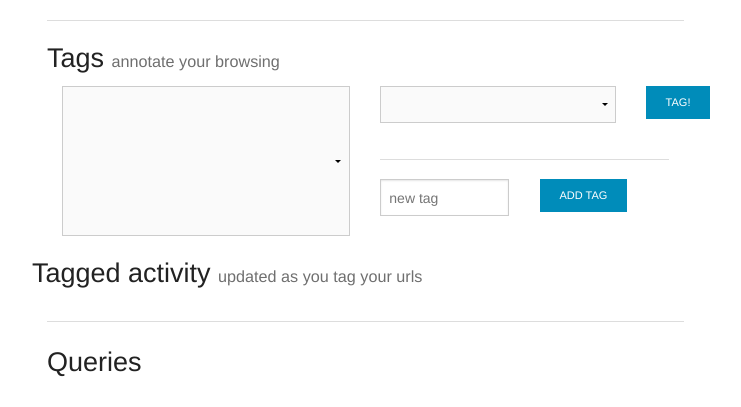
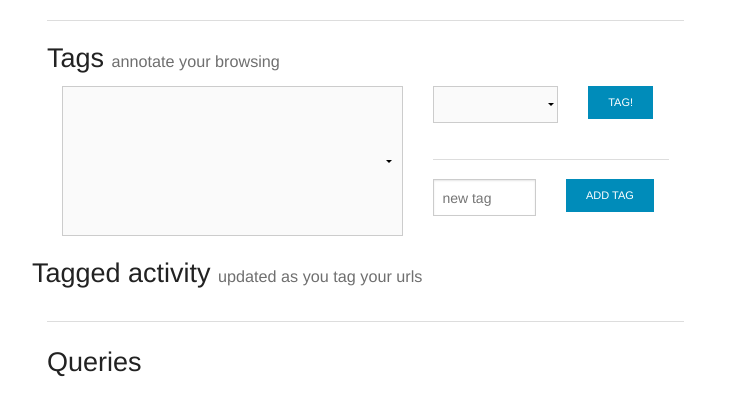
Before and after one commit to ucn-eu/ucnviz, a Flask app: page / in a window 1280 px wide. Shown: the part 587-994 px from the top of the page, without its empty margins (108-849 px from the left). Run offline with Flask 2, Linux system fonts and the light colour scheme; lists and menus that the app fills with data are empty.

Commit message:
add tags to tag selction

```diff
--- a/static/js/my/webgraph2.js
+++ b/static/js/my/webgraph2.js
@@ -68,6 +68,7 @@ define(['jquery','ajaxservice', 'knockout','moment','flotr', 'flot', 'flottime',
 			depth(0);
 			selectedhost(host);
 			parameters[0] = {host: selectedhost(), bin:60*60*24};
+			urlsfortagging([]);
 			ajaxservice.ajaxGetJson('summary',parameters[0], renderroot);
 			ajaxservice.ajaxGetJson('activity',{host: selectedhost()}, renderactivity);
 		},
@@ -181,12 +182,15 @@ define(['jquery','ajaxservice', 'knockout','moment','flotr', 'flot', 'flottime',
 		},
 
 		updatetagdata = function(data){
-			console.log(data.urls);
+			urlsfortagging(data.urls);
+		},
 
-			urlsfortagging(data.urls);
-			/*for (i =0; i< data.urls.length; i++){
-				urlsfortagging.push(data.urls[i].domain);
-			}*/
+		rendertagselectionitem = function(item){
+			tag = "";
+			if (item.tag)
+				tag = "| " + item.tag;
+
+			return item.domain + ' | ' + item.requests + tag;
 		},
 
 		zoomoutvisible = ko.computed(function(){
@@ -340,9 +344,6 @@ define(['jquery','ajaxservice', 'knockout','moment','flotr', 'flot', 'flottime',
 
 		renderactivity = function(data){
 
-			console.log("GOT THIS FOR CACTIVITY");
-			console.log(data);
-
 			container = document.getElementById("activitygraph");
 			timeline  = { show : true, barWidth : .8 };
 
@@ -484,93 +485,6 @@ define(['jquery','ajaxservice', 'knockout','moment','flotr', 'flot', 'flottime',
 			Flotr.EventAdapter.observe(container, 'flotr:select', selectcallback);
 		}
 
-		/*
-		 * use different charting lib here (flotr) as renders gantt style charts better than flot
-		 */
-		/*renderzoom = function(from,netdata){
-
-			ctype	 = "zoom";
-
-			container = document.getElementById("squidgraph");
-			traffic = netdata.traffic;
-			unitwidth = 5;
-			readings = [];
-			labels = [];
-			data = [];
-			id = 0;
-			markers = [];
-			yticks = [];
-			max = 30;
-			timeline = {
-            	show: true,
-            	barWidth: 0.5,
-        	};
-			// start point, id, len
-			// calculates the horizontal widths based on the difference between the ma and min start points
-			//   means need at least one different start point, with big difference
-
-
-			for (i = 0; i < traffic.length; i++){
-				start = parseInt(traffic[i].ts) - from;
-				idx = labels.indexOf(traffic[i].url);
-				if (idx == -1){
-					readings.push([[start*unitwidth,id++,unitwidth]]);
-					labels.push(traffic[i].url);
-				}else{
-					readings[idx].push([start*unitwidth,idx,unitwidth]);
-				}
-			}
-
-			// Timeline
-			Flotr._.each(readings.slice(0,max), function(d) {
-				data.push({
-					data: d,
-					timeline: Flotr._.clone(timeline)
-				});
-			});
-
-			// Markers
-			Flotr._.each(readings.slice(0,max), function(d) {
-
-				point = d[0];
-				if (point)
-				markers.push([point[0], point[1]]);
-			});
-
-
-			for (i = 0; i < labels.length; i++){
-				yticks[i] = [i,labels[i]];
-			}
-
-			graph = Flotr.draw(container, data, {
-				xaxis: {
-					noTicks: 10,
-					tickFormatter: function(x) {
-						return parseInt(x) / unitwidth;
-					}
-				},
-				yaxis: {
-            		ticks: yticks,
-					showLabels: true,
-				},
-				grid: {
-					horizontalLines: false,
-					minorVerticalLines: true
-				},
-				selection: {
-					mode: 'y'
-				},
-			});
-
-			//incase already attached..
-			Flotr.EventAdapter.stopObserving(container, 'flotr:click', clickcallback);
-
-			//and add
-			Flotr.EventAdapter.observe(container, 'flotr:click', clickcallback);
-		}*/
-
-
-
 	return{
 		init:init,
 		subtitle:subtitle,
@@ -596,6 +510,7 @@ define(['jquery','ajaxservice', 'knockout','moment','flotr', 'flot', 'flottime',
 		addtag: addtag,
 		depth:depth,
 		squidclass: squidclass,
-		squidgraphstyle: squidgraphstyle
+		squidgraphstyle: squidgraphstyle,
+		rendertagselectionitem:rendertagselectionitem
 	}
 });
--- a/templates/browsing.html
+++ b/templates/browsing.html
@@ -49,15 +49,15 @@
 										<div class="small-12 columns">
 											<hr>
 											<h3>Tags <small> annotate your browsing </small></h3>
-											<div class="small-6 columns">
-												<select multiple style="height:150px;" data-bind="options:urlsfortagging, optionsText: function(item){return item.domain + '(' + item.requests + ')'}, selectedOptions:chosenurlstotag"></select>
+											<div class="small-7 columns">
+												<select multiple style="height:150px;" data-bind="options:urlsfortagging, optionsText: rendertagselectionitem, selectedOptions:chosenurlstotag"></select>
 											</div>
-											<div class="small-6 columns">
+											<div class="small-5 columns">
 												<div class="row">
-													<div class="small-10 columns">
+													<div class="small-7 columns">
 														<select data-bind="options:tags, value:chosentag"></select>
 													</div>
-													<div class="small-2 columns">
+													<div class="small-5 columns">
 														<a href="#" data-bind="click:function(){tagurls()}" class="button tiny">TAG!</a>
 													</div>
 												</div>
```
Also changed, not shown: database.py (+5 -2 lines), 1 other file.
